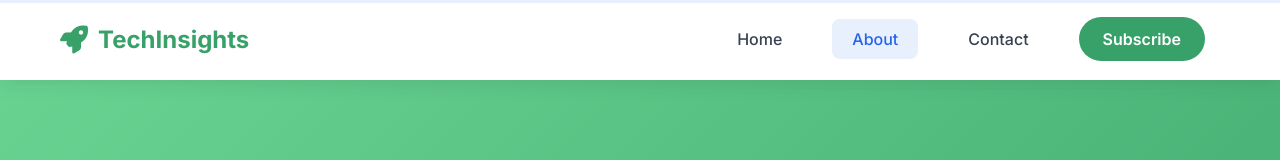
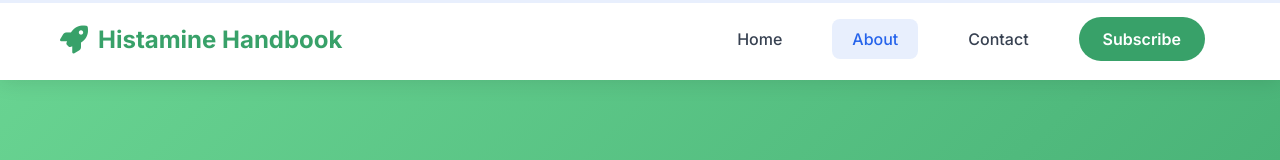
Before and after one commit to ToddCole/my-static-website, a website: page pages/about.html in a window 1280 px wide. Shown: the top 160 px of the page. Drawn offline with Linux system fonts and the light colour scheme.

Commit message:
Update about.html

```diff
--- a/pages/about.html
+++ b/pages/about.html
@@ -14,7 +14,7 @@
         <div class="nav-container">
             <div class="nav-logo">
                 <i class="fas fa-rocket"></i>
-                <span>TechInsights</span>
+                <span>Histamine Handbook</span>
             </div>
             <ul class="nav-menu">
                 <li><a href="../index.html">Home</a></li>
```
